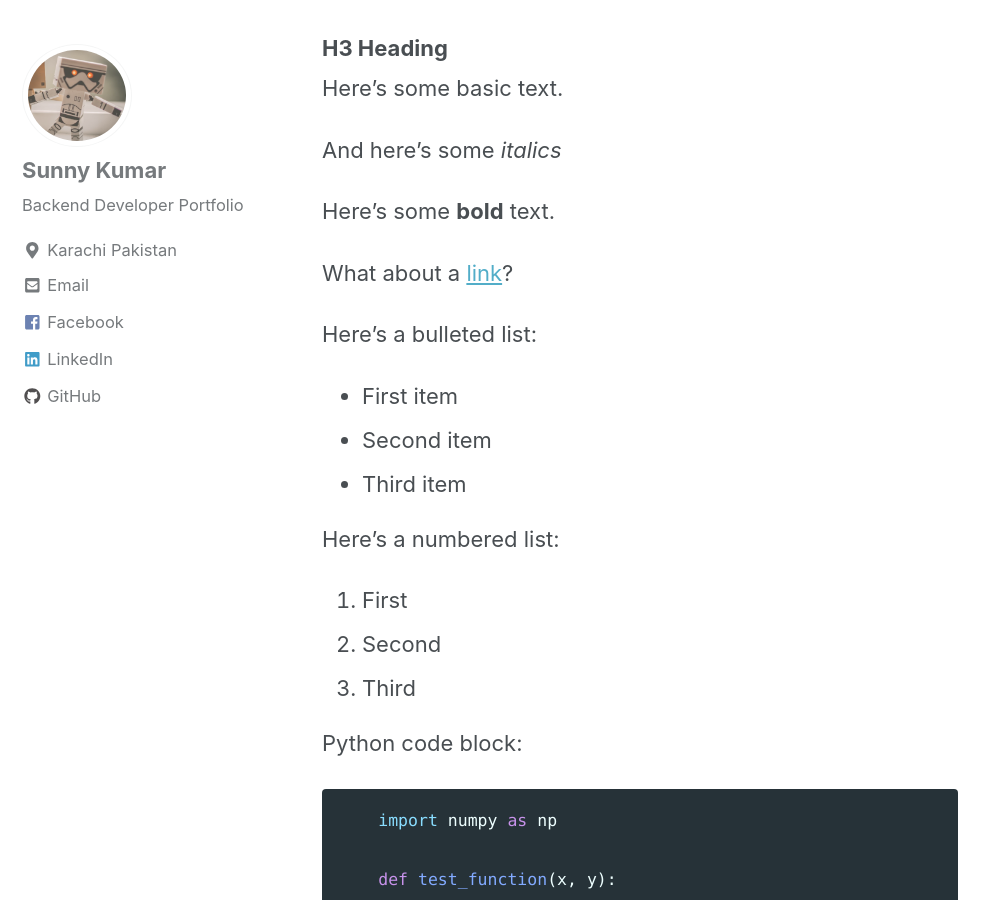
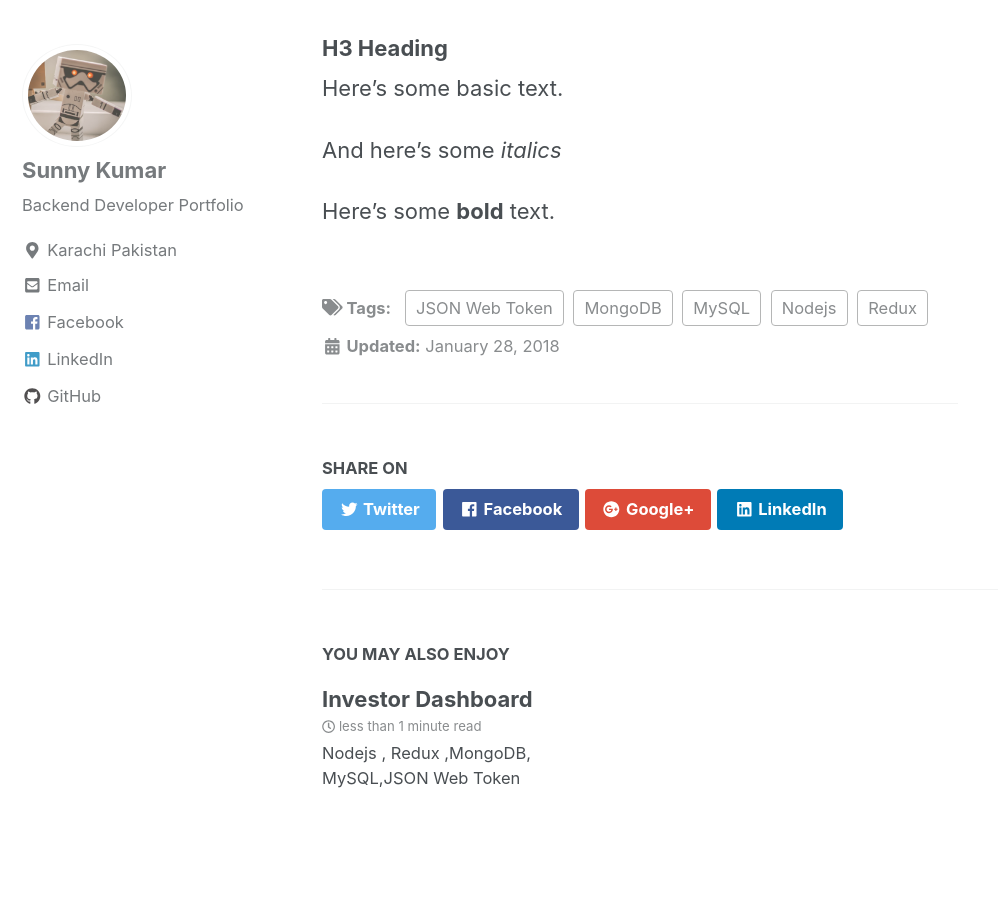
Before and after one commit to SunnyKumar2213/sunnykumar.github.com, a Jekyll site: the page built from _posts/2018-01-28-perceptron.md, in a window 1280 px wide and 900 px high, scrolled down 387 px. Shown: the whole window, without its empty margins (0-998 px from the left). Built offline with Jekyll 4.4.1, drawn with Linux system fonts in a browser that asks for light colours; nearby versions of some CDN libraries; formulas are drawn with MathJax 3; some of the changed text lies outside the part shown.

````diff
--- a/_posts/2018-01-28-perceptron.md
+++ b/_posts/2018-01-28-perceptron.md
@@ -16,45 +16,3 @@
 And here's some *italics*
 
 Here's some **bold** text.
-
-What about a [link](https://github.com/dataoptimal)?
-
-Here's a bulleted list:
-* First item
-+ Second item
-- Third item
-
-Here's a numbered list:
-1. First
-2. Second
-3. Third
-
-Python code block:
-```python
-    import numpy as np
-
-    def test_function(x, y):
-      z = np.sum(x,y)
-      return z
-```
-
-R code block:
-```r
-library(tidyverse)
-df <- read_csv("some_file.csv")
-head(df)
-```
-
-Here's some inline code `x+y`.
-
-Here's an image:
-<img src="{{ site.url }}{{ site.baseurl }}/images/perceptron/linsep.jpg" alt="linearly separable data">
-
-Here's another image using Kramdown:
-![alt]({{ site.url }}{{ site.baseurl }}/images/perceptron/linsep.jpg)
-
-Here's some math:
-
-$$z=x+y$$
-
-You can also put it inline $$z=x+y$$
````
